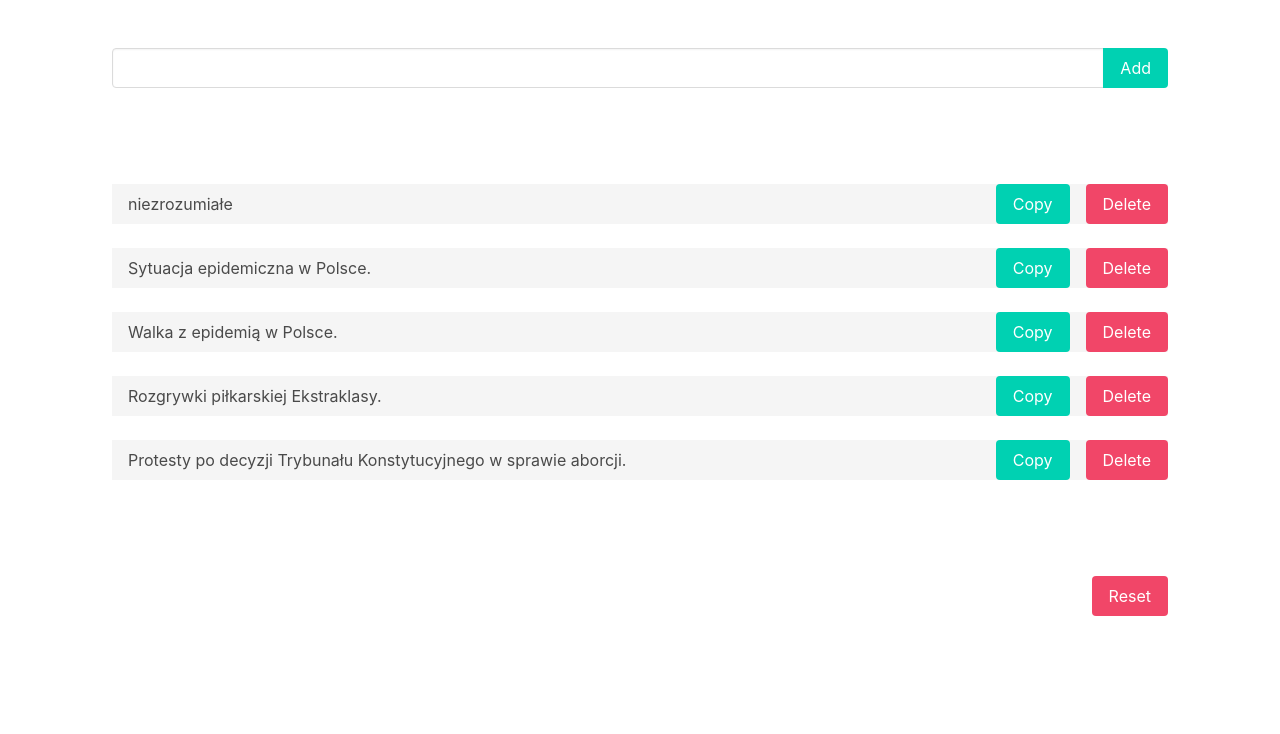
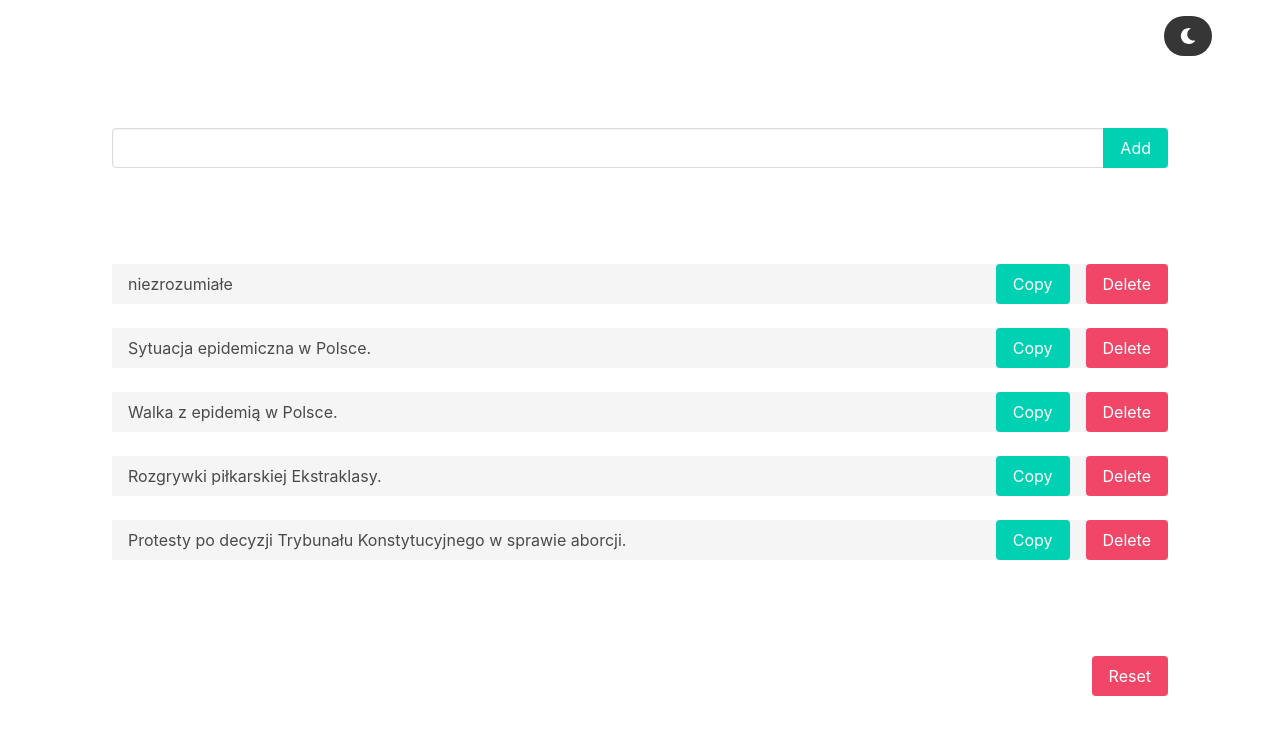
Before and after one commit to maciejziemichod/web-clipboard, a Vue app: page / in a window 1280 px wide. Shown: the top 734 px of the page. Built offline with nearby package versions, Linux system fonts and the light colour scheme.

Commit message:
darkmode

```diff
--- a/src/App.vue
+++ b/src/App.vue
@@ -1,5 +1,10 @@
 <template>
   <main class="container">
+    <div class="mt-4 buttons is-right">
+      <button @click="toggleDarkmode" class="button is-rounded is-dark">
+        <span class="icon" v-html="darkmodeIcon"> </span>
+      </button>
+    </div>
     <section class="section">
       <InputItem />
     </section>
@@ -30,12 +35,22 @@ export default {
     InputItem,
     MessageItem,
   },
+  data() {
+    return {
+      darkmode: false,
+    };
+  },
   computed: {
     items() {
       return this.$store.state.items;
     },
     showMessage() {
       return this.$store.state.message.show;
+    },
+    darkmodeIcon() {
+      return this.darkmode
+        ? "<i class='fas fa-sun'></i>"
+        : "<i class='fas fa-moon'></i>";
     },
   },
   methods: {
@@ -56,6 +71,20 @@ export default {
       }
       console.log("Resetted.");
     },
+    toggleDarkmode() {
+      this.darkmode = !this.darkmode;
+      if (this.darkmode) {
+        document.documentElement.classList.add("darkmode");
+        document.querySelectorAll("button").forEach((el) => {
+          el.classList.add("darkmode");
+        });
+      } else {
+        document.documentElement.classList.remove("darkmode");
+        document.querySelectorAll("button").forEach((el) => {
+          el.classList.remove("darkmode");
+        });
+      }
+    },
   },
   mounted() {
     if (localStorage.getItem("ditto-clipboard")) {
@@ -72,6 +101,10 @@ export default {
 </script>
 
 <style lang="scss">
+.darkmode:not(.is-dark) {
+  filter: invert(100%);
+}
+
 // #app {
 //   font-family: Avenir, Helvetica, Arial, sans-serif;
 //   -webkit-font-smoothing: antialiased;
--- a/src/components/InputItem.vue
+++ b/src/components/InputItem.vue
@@ -21,9 +21,12 @@ export default {
   },
   methods: {
     addItem() {
-      if (this.input) {
+      if (this.input && this.$store.state.items.indexOf(this.input) === -1) {
         this.$store.commit("add", { item: this.input });
         console.log(`"${this.input}" added.`);
+        this.input = "";
+      } else {
+        // TODO: message what is wrong
         this.input = "";
       }
     },
--- a/src/store/index.js
+++ b/src/store/index.js
@@ -1,10 +1,4 @@
 import { createStore } from "vuex";
-// const defaultItems = [
-//   "niezrozumiałe",
-//   "Sytuacja epidemiczna w Polsce.",
-//   "Walka z epidemią w Polsce.",
-//   "Rozgrywki piłkarskiej Ekstraklasy.",
-// ];
 import defaultItems from "./default.js";
 
 export default createStore({
```
Also changed, not shown: 1 other file (tests, documents, lock files or other folders).
